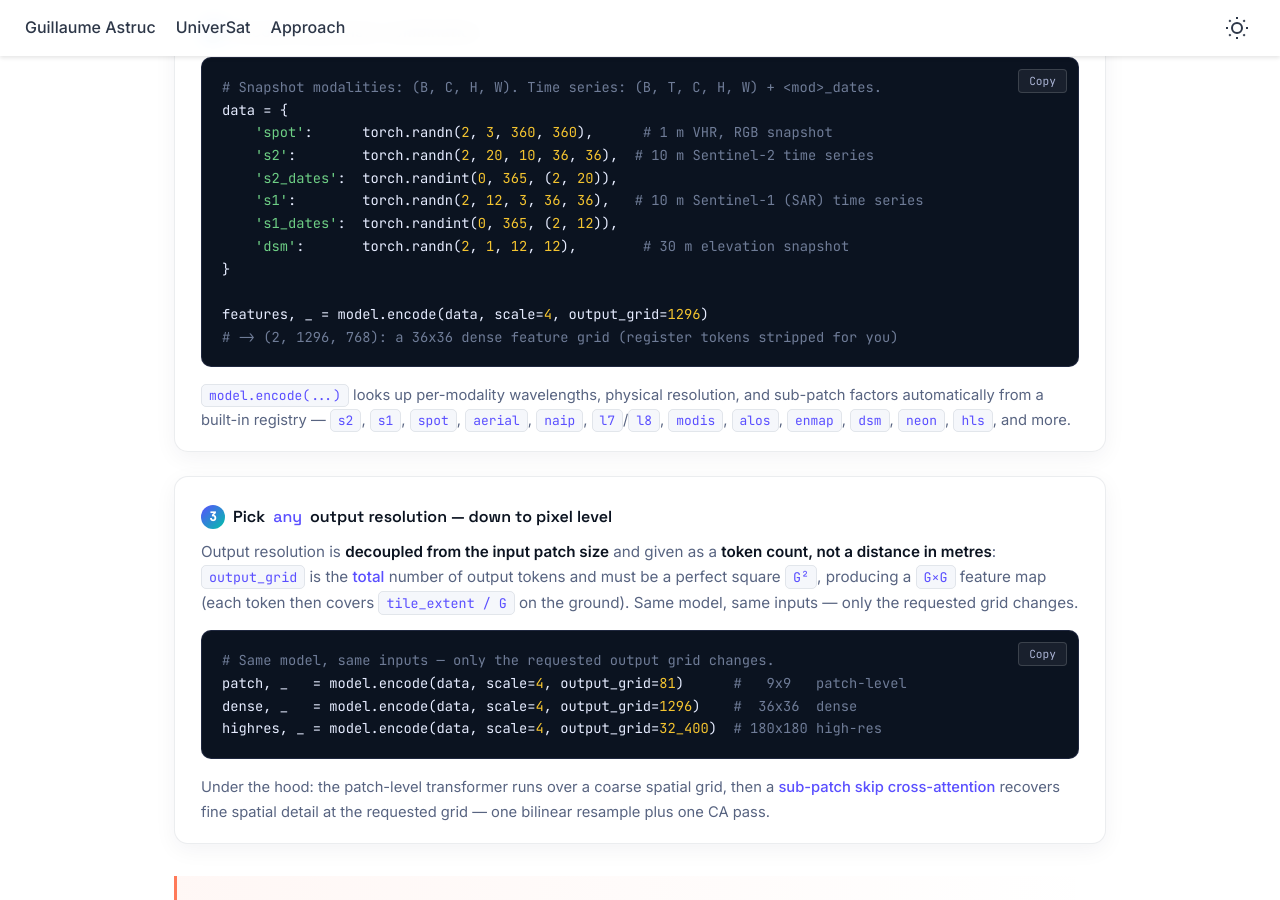
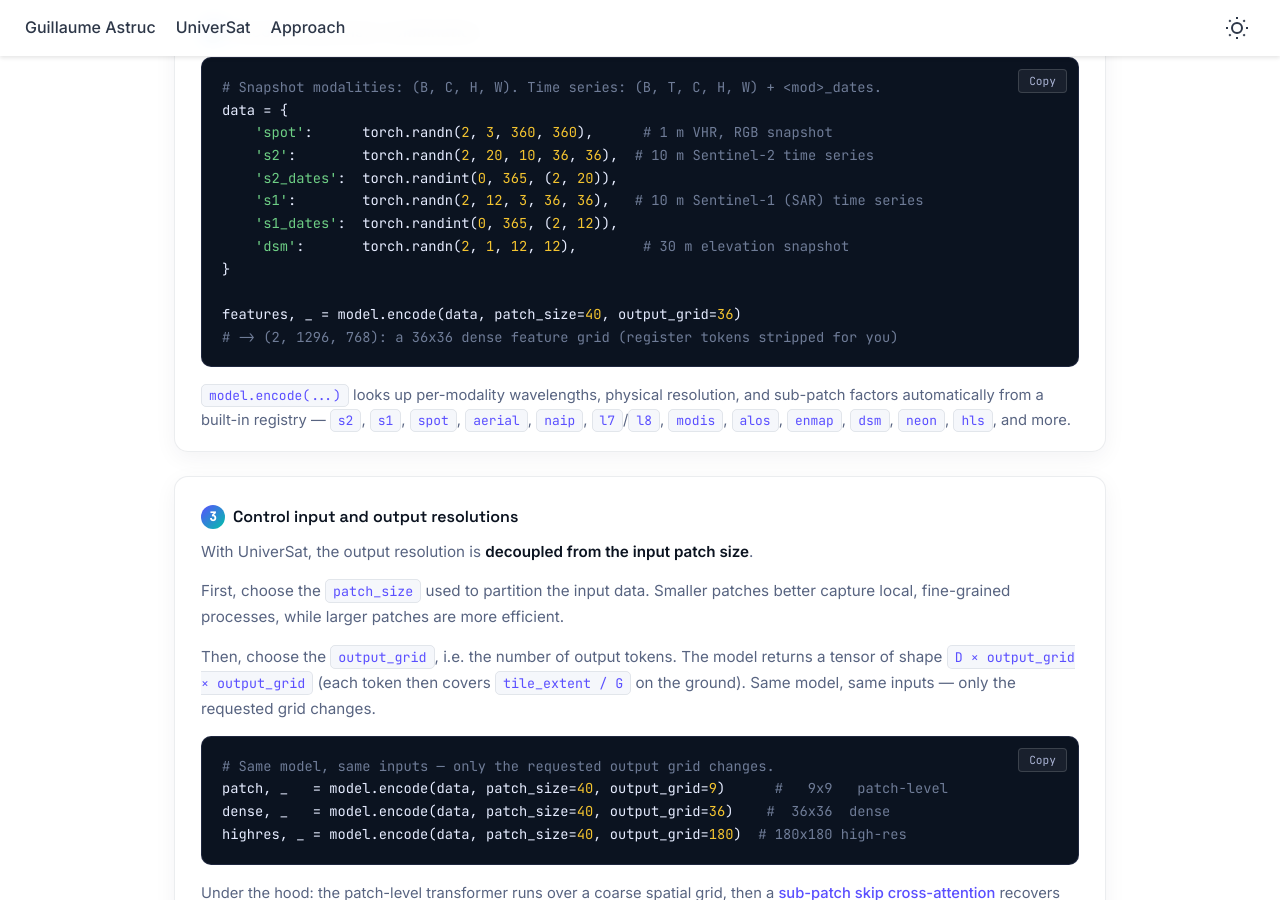
Before and after one commit to gastruc/gastruc.github.io, a Jekyll site: the page built from projects/universat.md, in a window 1280 px wide and 900 px high, scrolled down 3107 px. Built offline with Jekyll 4.4.1, drawn with Linux system fonts in a browser that asks for light colours; a script that is not in the unit is left out; some of the changed text lies outside the part shown.

Commit message:
Update code in universat webpage

```diff
--- a/projects/universat.md
+++ b/projects/universat.md
@@ -595,26 +595,26 @@ journal: arXiv preprint, 2026
   <div class="hero">
     <div class="hero-banner">
       <div class="banner-track track-a">
-        <img src="/assets/publications/universat/pca/stripA.jpg" alt="" aria-hidden="true">
-        <img src="/assets/publications/universat/pca/stripA.jpg" alt="" aria-hidden="true">
+        <img src="/assets/publications/universat/pca/stripA.jpg?v=2" alt="" aria-hidden="true">
+        <img src="/assets/publications/universat/pca/stripA.jpg?v=2" alt="" aria-hidden="true">
       </div>
       <div class="banner-track track-b">
-        <img src="/assets/publications/universat/pca/stripB.jpg" alt="" aria-hidden="true">
-        <img src="/assets/publications/universat/pca/stripB.jpg" alt="" aria-hidden="true">
+        <img src="/assets/publications/universat/pca/stripB.jpg?v=2" alt="" aria-hidden="true">
+        <img src="/assets/publications/universat/pca/stripB.jpg?v=2" alt="" aria-hidden="true">
       </div>
     </div>
     <div class="hero-scrim"></div>
     <div class="venue-tag">arXiv preprint &middot; 2026</div>
     <h1 class="us-title">Univer<span class="accent">Sat</span></h1>
     <p class="tagline">
-      A <strong>resolution-</strong> and <strong>modality-agnostic</strong> transformer backbone for Earth Observation —
-      one set of weights for any sensor, any resolution, any number of bands.
+      A <strong>resolution-</strong> and <strong>modality-agnostic</strong> transformer backbone for Earth Observation:
+      one set of weights for any sensor, any spatial/spectral/temporal resolution and any scale.
     </p>
     <p class="authors">
       <a href="https://yohannperron.github.io/WebPage/">Yohann Perron</a><sup>*</sup>&nbsp;&middot;&nbsp;<a href="/">Guillaume Astruc</a><sup>*</sup>&nbsp;&middot;&nbsp;<a href="https://ngonthier.github.io/">Nicolas Gonthier</a>&nbsp;&middot;&nbsp;<a href="https://www.umr-lastig.fr/clement-mallet/">Clement Mallet</a>&nbsp;&middot;&nbsp;<a href="https://loiclandrieu.com/">Loic Landrieu</a>
     </p>
     <p class="affiliations">
-      <sup>*</sup>Equal contribution &middot; LASTIG, Univ Gustave Eiffel&nbsp;|&nbsp;IGN&nbsp;|&nbsp;ENSG&nbsp;|&nbsp;CNES&nbsp;|&nbsp;LIGM, Ecole des Ponts ParisTech&nbsp;|&nbsp;EFEO
+      <sup>*</sup>Equal contribution &middot; LASTIG, Univ Gustave Eiffel&nbsp;|&nbsp;IGN&nbsp;|&nbsp;ENSG&nbsp;|&nbsp;CNES&nbsp;|&nbsp; LIGM, ENPC, IPP&nbsp;|&nbsp;EFEO
     </p>
 
     <div class="btn-group">
@@ -718,7 +718,7 @@ data = {
     <span class="s">'dsm'</span>:       torch.randn(<span class="num">2</span>, <span class="num">1</span>, <span class="num">12</span>, <span class="num">12</span>),        <span class="c"># 30 m elevation snapshot</span>
 }
 
-features, _ = model.encode(data, scale=<span class="num">4</span>, output_grid=<span class="num">1296</span>)
+features, _ = model.encode(data, patch_size=<span class="num">40</span>, output_grid=<span class="num">36</span>)
 <span class="c"># -> (2, 1296, 768): a 36x36 dense feature grid (register tokens stripped for you)</span></pre>
       </div>
       <p style="font-size: 0.92rem; color: var(--us-muted); margin: 16px 0 0;">
@@ -732,23 +732,36 @@ features, _ = model.encode(data, scale=<span class="num">4</span>, output_grid=<
     </div>
 
     <div class="quickstart-card">
-      <h3><span class="step-num">3</span> Pick <em style="font-style:normal; color:var(--us-accent);">any</em> output resolution — down to pixel level</h3>
+      <h3><span class="step-num">3</span> Control input and output resolutions</h3>
       <p style="font-size: 0.95rem; color: var(--us-muted); margin: -4px 0 14px;">
-        Output resolution is <strong>decoupled from the input patch size</strong> and given as a <strong>token count, not a distance in
-        metres</strong>: <span class="inline-code">output_grid</span> is the <em>total</em> number of output tokens and must be a perfect
-        square <span class="inline-code">G&sup2;</span>, producing a <span class="inline-code">G&times;G</span> feature map (each token then
-        covers <span class="inline-code">tile_extent / G</span> on the ground). Same model, same inputs — only the requested grid changes.
+        With UniverSat, the output resolution is <strong>decoupled from the input patch size</strong>.
+      </p>
+      <p style="font-size: 0.95rem; color: var(--us-muted); margin: 0 0 14px;">
+        First, choose the <span class="inline-code">patch_size</span> used to partition the input data. Smaller patches
+        better capture local, fine-grained processes, while larger patches are more efficient.
+      </p>
+      <p style="font-size: 0.95rem; color: var(--us-muted); margin: 0 0 14px;">
+        Then, choose the <span class="inline-code">output_grid</span>, i.e. the number of output tokens. The model returns a
+        tensor of shape <span class="inline-code">D &times; output_grid &times; output_grid</span> (each token then covers
+        <span class="inline-code">tile_extent / G</span> on the ground). Same model, same inputs — only the requested grid changes.
       </p>
       <div class="code-wrapper">
         <button class="copy-code-btn" onclick="universatCopyCode('us-code-resolution')">Copy</button>
         <pre id="us-code-resolution" class="code-block"><span class="c"># Same model, same inputs — only the requested output grid changes.</span>
-patch, _   = model.encode(data, scale=<span class="num">4</span>, output_grid=<span class="num">81</span>)      <span class="c">#   9x9   patch-level</span>
-dense, _   = model.encode(data, scale=<span class="num">4</span>, output_grid=<span class="num">1296</span>)    <span class="c">#  36x36  dense</span>
-highres, _ = model.encode(data, scale=<span class="num">4</span>, output_grid=<span class="num">32_400</span>)  <span class="c"># 180x180 high-res</span></pre>
+patch, _   = model.encode(data, patch_size=<span class="num">40</span>, output_grid=<span class="num">9</span>)      <span class="c">#   9x9   patch-level</span>
+dense, _   = model.encode(data, patch_size=<span class="num">40</span>, output_grid=<span class="num">36</span>)    <span class="c">#  36x36  dense</span>
+highres, _ = model.encode(data, patch_size=<span class="num">40</span>, output_grid=<span class="num">180</span>)  <span class="c"># 180x180 high-res</span></pre>
       </div>
       <p style="font-size: 0.92rem; color: var(--us-muted); margin: 16px 0 0;">
         Under the hood: the patch-level transformer runs over a coarse spatial grid, then a <em>sub-patch skip cross-attention</em>
         recovers fine spatial detail at the requested grid — one bilinear resample plus one CA pass.
+      </p>
+      <p style="font-size: 0.92rem; color: var(--us-muted); margin: 14px 0 0;">
+        See our tutorials on <a href="#" style="color: var(--us-accent); text-decoration: none; font-weight: 500;">probing</a>
+        and <a href="#" style="color: var(--us-accent); text-decoration: none; font-weight: 500;">classification</a>.
+      </p>
+      <p style="font-size: 0.88rem; color: var(--us-muted); margin: 12px 0 0;">
+        ⚠️ <strong>Note:</strong> small input patches or very fine output grids can significantly increase memory usage.
       </p>
     </div>
 
@@ -784,16 +797,16 @@ highres, _ = model.encode(data, scale=<span class="num">4</span>, output_grid=<s
 
   <section class="fade-in">
     <div class="section-label">Key Properties</div>
-    <h2>Four properties, one architecture.</h2>
+    <h2>One model for all your EO needs.</h2>
     <p>
       Integrated into a transformer that operates over spatialized tokens, the Universal Patch Encoder gives UniverSat
-      four key advantages over rigid ViT-style EO foundation models:
+      three key advantages over rigid ViT-style EO foundation models:
     </p>
 
     <div class="pillars">
       <div class="pillar">
         <div class="pillar-icon">🌐</div>
-        <h3>Universal</h3>
+        <h3>Sensor-agnostic</h3>
         <p>A single set of weights processes <strong>any modality combination</strong> and arbitrary resolutions — no resampling, no channel filtering.</p>
       </div>
       <div class="pillar">
```
